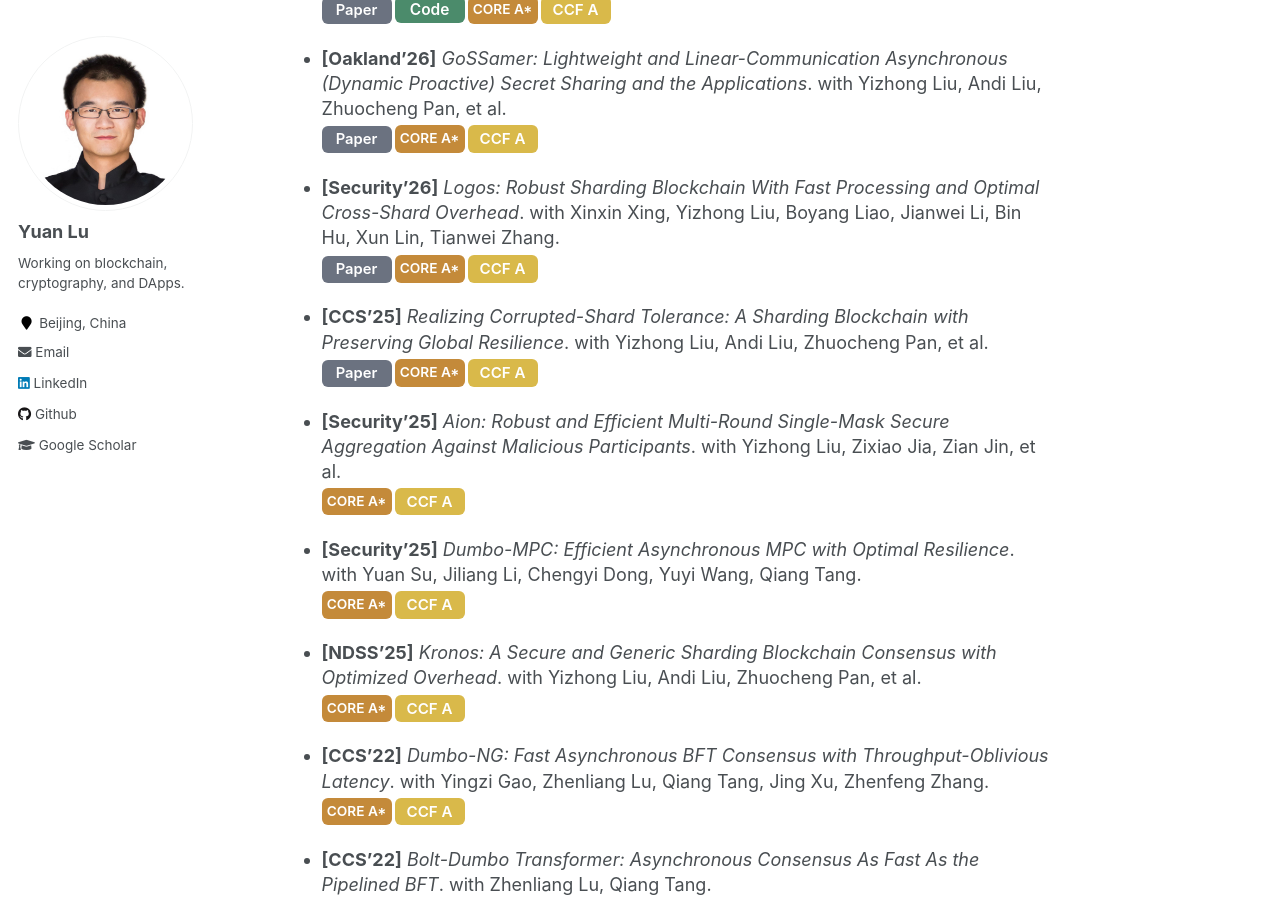
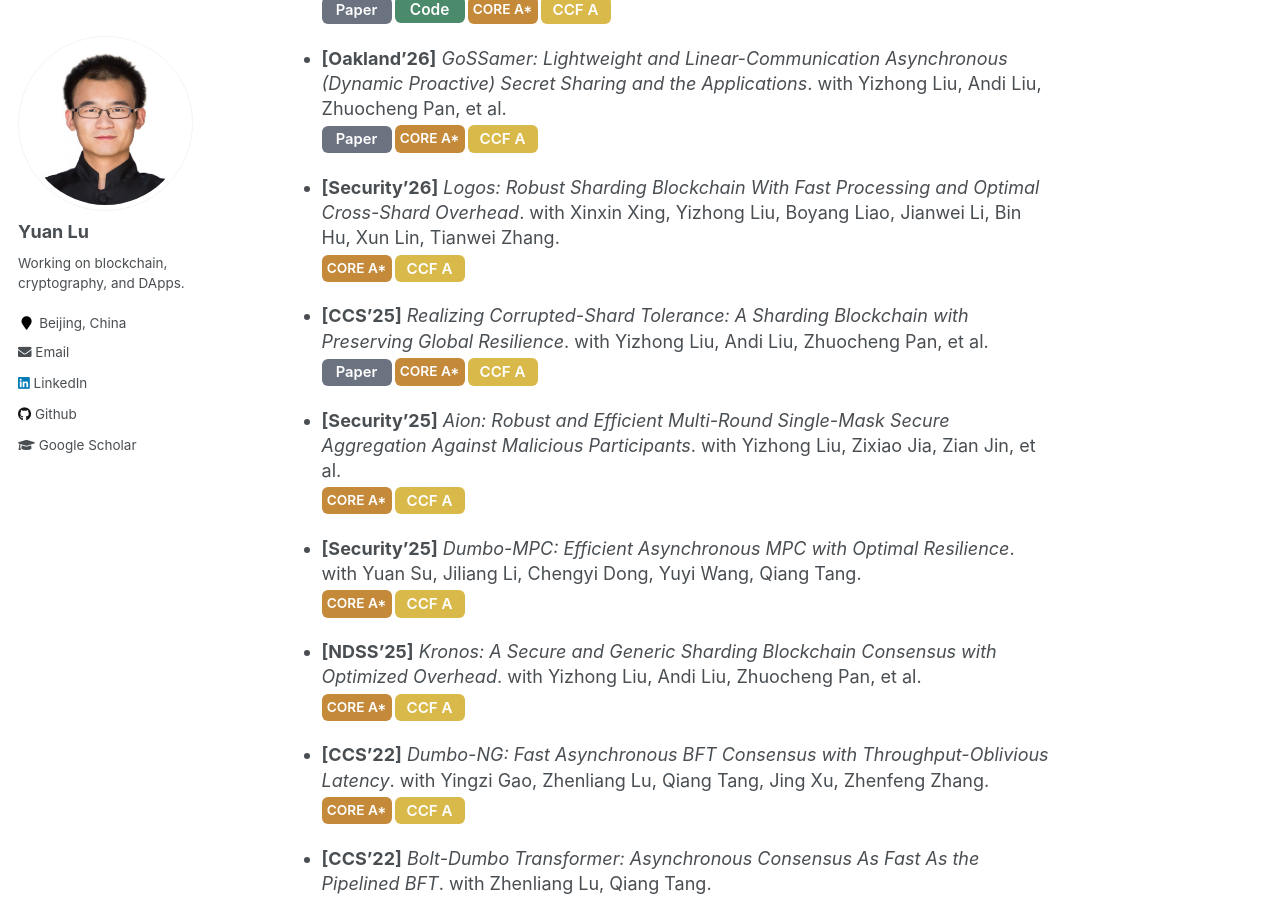
Before and after one commit to yylluu/yylluu.github.io, a Jekyll site: the page built from _pages/about.md, in a window 1280 px wide and 900 px high, scrolled down 1084 px. Built offline with Jekyll 4.4.1, drawn with Linux system fonts in a browser that asks for light colours.

Commit message:
Update about.md

```diff
--- a/_pages/about.md
+++ b/_pages/about.md
@@ -48,7 +48,7 @@
 <li class="pub-entry">
 <strong>[Oakland’26]</strong> <em>GoSSamer: Lightweight and Linear-Communication Asynchronous (Dynamic Proactive) Secret Sharing and the Applications</em>. with Yizhong Liu, Andi Liu, Zhuocheng Pan, et al.
 <div class="pub-badges">
-  <a href="https://dl.acm.org/doi/10.1145/3719027.3765132" target="_blank">
+  <a href="https://eprint.iacr.org/2025/1516" target="_blank">
     <span class="pub-badge badge-paper">Paper</span>
   </a>
   <span class="pub-badge badge-core">CORE A*</span>
@@ -59,9 +59,6 @@
 <li class="pub-entry">
 <strong>[Security’26]</strong> <em>Logos: Robust Sharding Blockchain With Fast Processing and Optimal Cross-Shard Overhead</em>. with Xinxin Xing, Yizhong Liu, Boyang Liao, Jianwei Li, Bin Hu, Xun Lin, Tianwei Zhang.
 <div class="pub-badges">
-  <a href="https://eprint.iacr.org/2025/1516" target="_blank">
-    <span class="pub-badge badge-paper">Paper</span>
-  </a>
   <span class="pub-badge badge-core">CORE A*</span>
   <span class="pub-badge badge-ccf">CCF A</span>
 </div>
```
